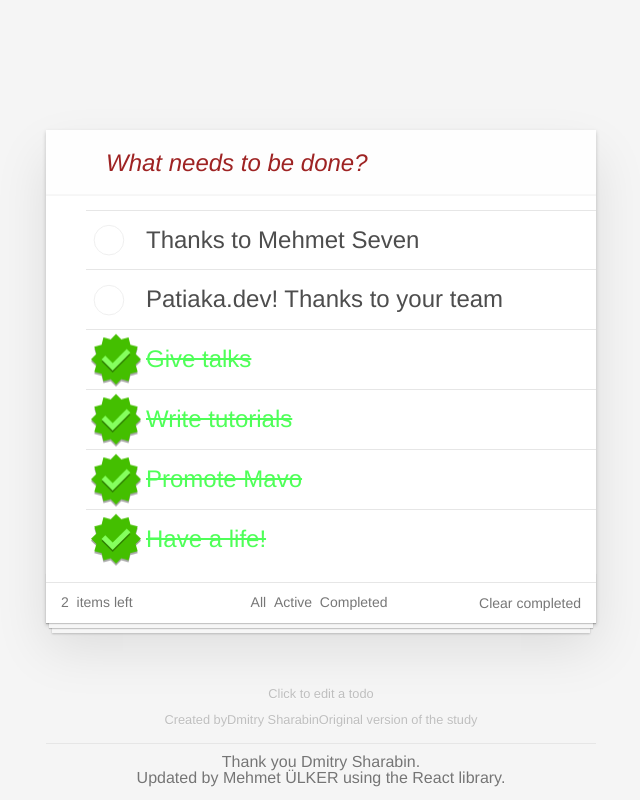
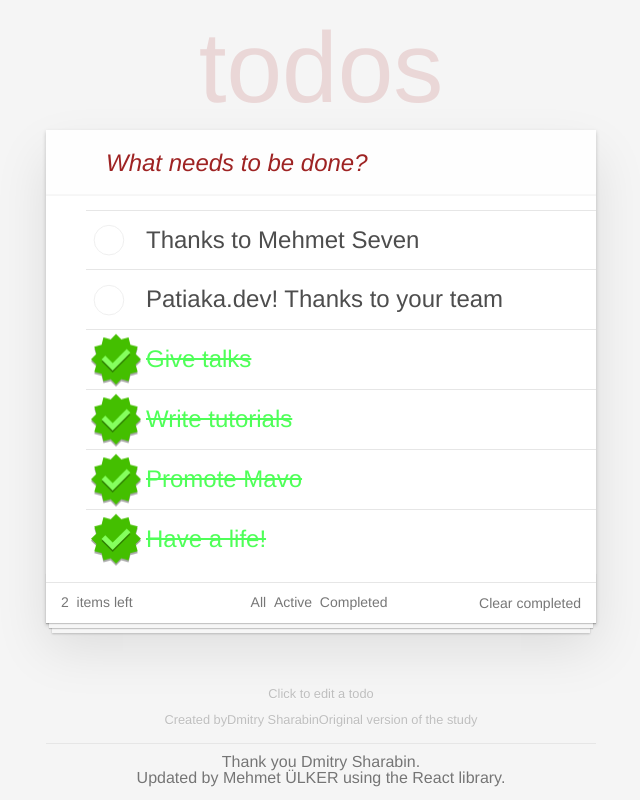
Before and after one commit to mehmetulker/react-todo, a React (Vite) app: page / in a window 1280 px wide. Shown: the whole page, without its empty margins (319-959 px from the left). Built offline with nearby package versions, Linux system fonts and the light colour scheme.

Commit message:
Update App.jsx

```diff
--- a/src/App.jsx
+++ b/src/App.jsx
@@ -8,6 +8,7 @@ function App() {
   return (
     <div className="App">
       <section className="todoapp">
+               <h1>todos</h1>
         <TodoForm />
         <TodoFormList />
         <TodoFromFooter />
```
